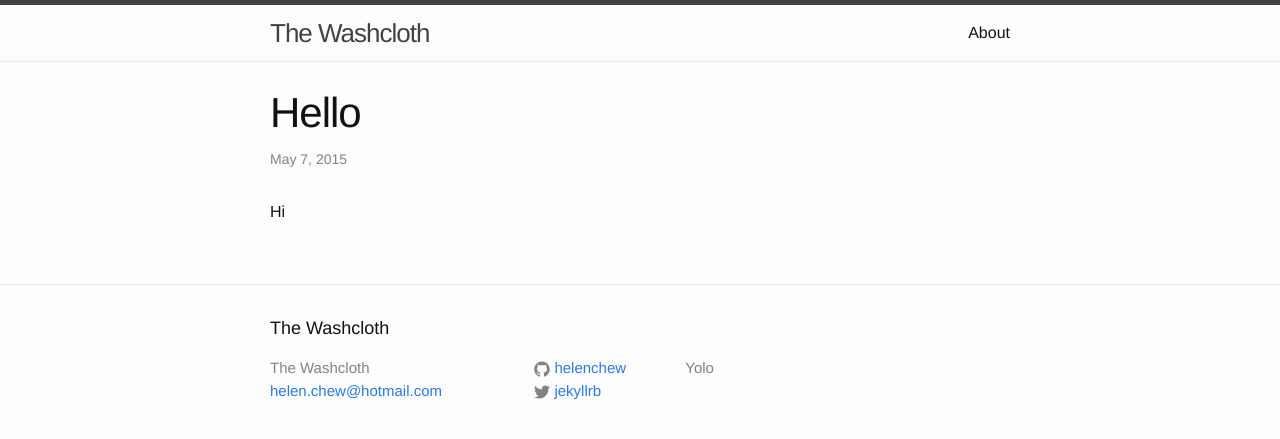
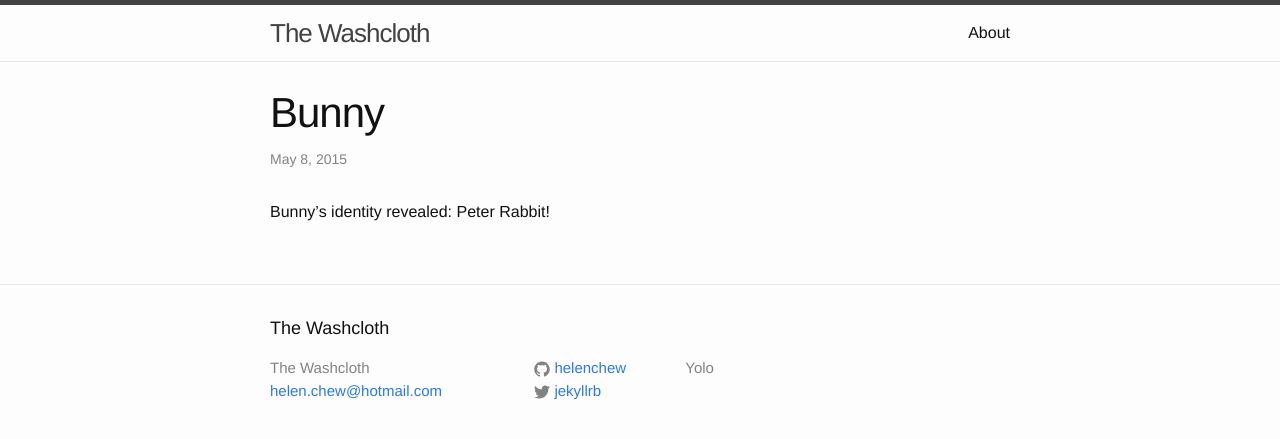
Before and after one commit to helenchew/helenchew.github.io, a Jekyll site: the page built from _posts/2015-05-07-welcome-to-jekyll.markdown, in a window 1280 px wide. Shown: the top 439 px of the page. Built offline with Jekyll 4.4.1, drawn with Linux system fonts in a browser that asks for light colours.

Commit message:
First Post

```diff
--- a/_posts/2015-05-07-welcome-to-jekyll.markdown
+++ b/_posts/2015-05-07-welcome-to-jekyll.markdown
@@ -1,7 +1,7 @@
 ---
 layout: post
-title:  "Hello"
-date:   2015-05-07 20:48:02
-categories: jekyll update
+title:  "Bunny"
+date:   2015-05-08
+categories: misc
 ---
-Hi
+Bunny's identity revealed: Peter Rabbit!
```
